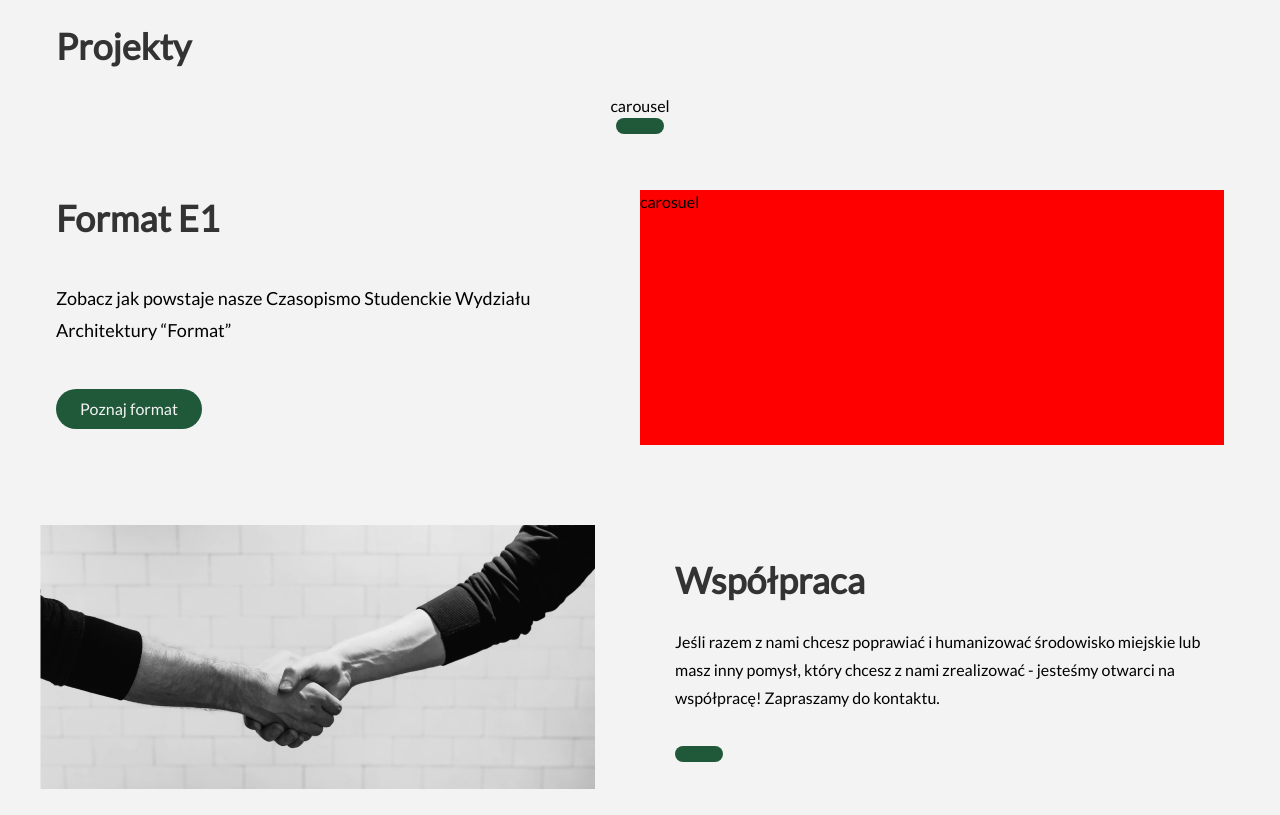
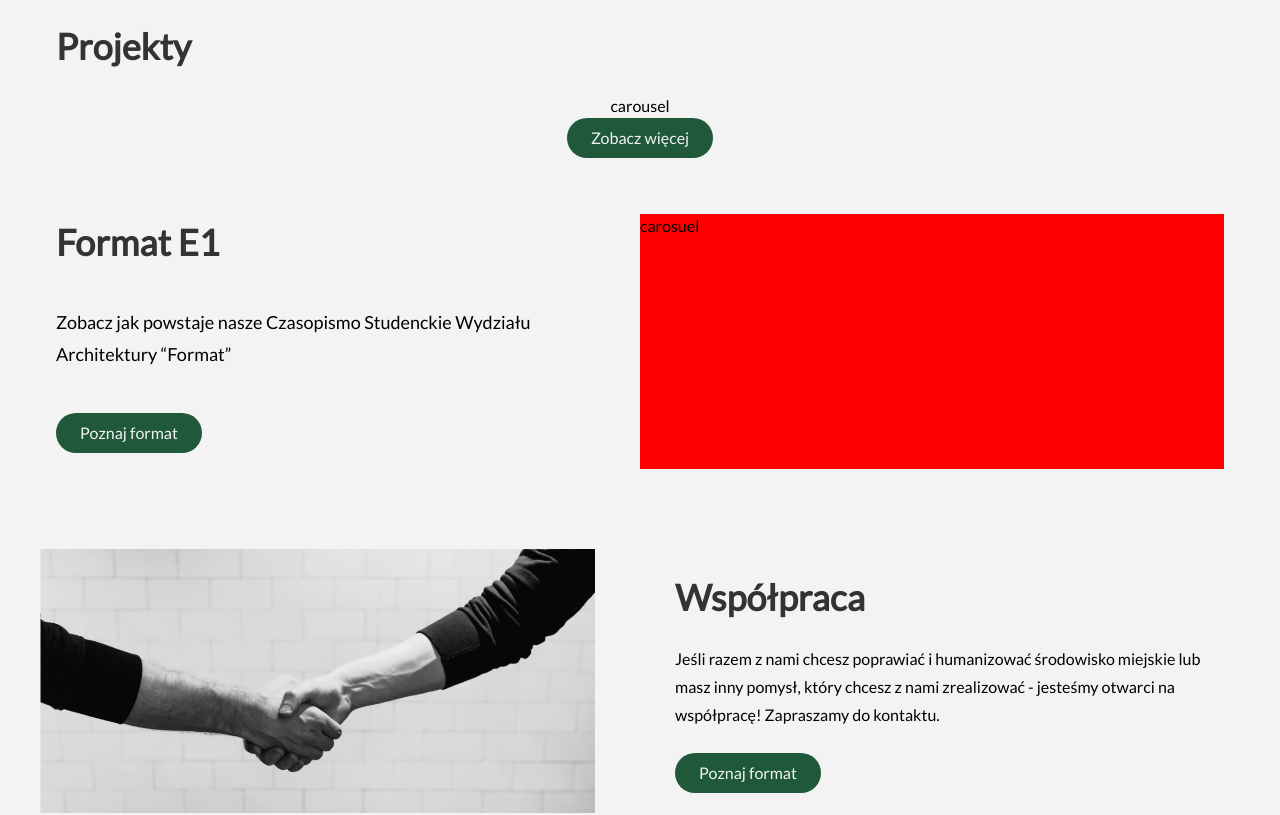
Before and after one commit to CodersCrew/hsm-website, a Next.js app: page / in a window 1280 px wide. Shown: the part 1995-2810 px from the top of the page. Built offline with nearby package versions, Linux system fonts and the light colour scheme.

Commit message:
fix button property

```diff
--- a/src/containers/HomePage/Partnership/Partnership.tsx
+++ b/src/containers/HomePage/Partnership/Partnership.tsx
@@ -25,7 +25,7 @@ export const Partnership = () => (
           nami zrealizować - jesteśmy otwarci na współpracę! Zapraszamy do kontaktu.
         </p>
         <div className="mt-6">
-          <Button kind="primary" text="Poznaj format" />
+          <Button kind="primary">Poznaj format</Button>
         </div>
       </div>
     </div>
--- a/src/containers/HomePage/Projects/Projects.tsx
+++ b/src/containers/HomePage/Projects/Projects.tsx
@@ -6,7 +6,9 @@ export const Projects = () => (
       <h2 className="self-start pb-5 text-[28px] font-semibold text-neutral/90 md:text-[36px] ">Projekty</h2>
       <div>carousel</div>
 
-      <Button kind="primary" text="Zobacz więcej" className="" />
+      <Button kind="primary" className="">
+        Zobacz więcej
+      </Button>
     </div>
   </section>
 );
```
